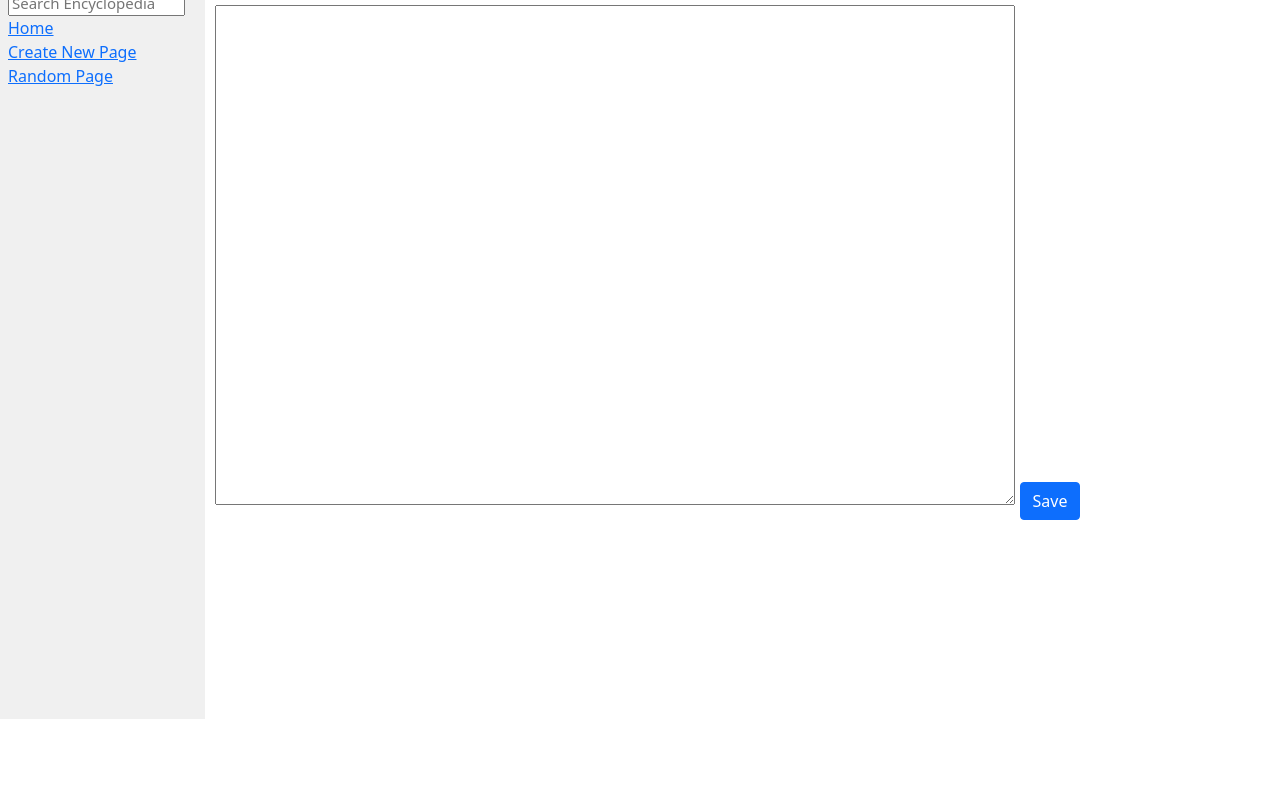
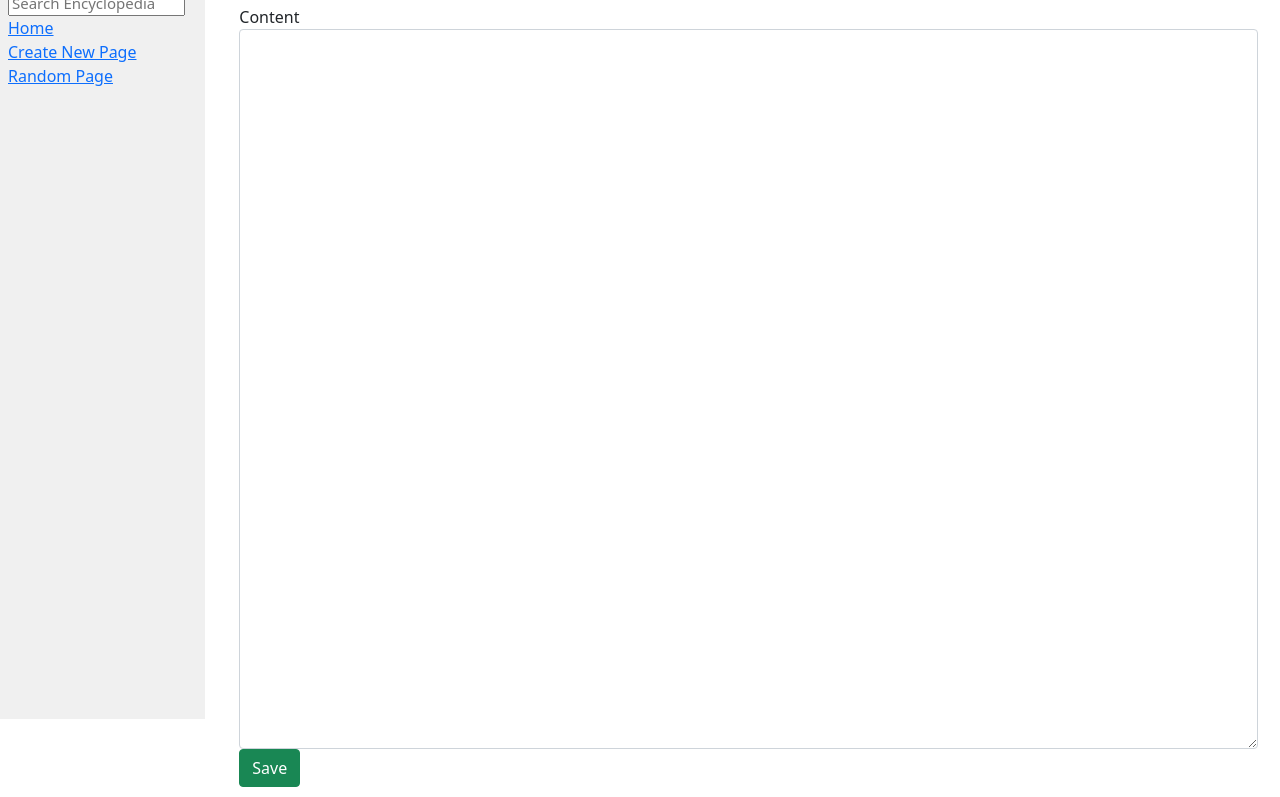
Before and after one commit to ahr9n/cs50w-wiki, a Django app: page /edit/1 in a window 1280 px wide. Shown: the part 81-878 px from the top of the page. Before the commit the page ends 800 px from the top, so only its background shows below. Run offline with Django 4.2, Linux system fonts and the light colour scheme.

Commit message:
Fix silly bugs and reshape edit.html

```diff
--- a/encyclopedia/templates/encyclopedia/edit.html
+++ b/encyclopedia/templates/encyclopedia/edit.html
@@ -1,15 +1,29 @@
 {% extends "encyclopedia/layout.html" %}
+
 {% block title %}
-    Edit {{title}}
-{%endblock %}
+    Edit {{ title }}
+{% endblock %}
 
 {% block body %}
-    <h1>Edit Page: {{title}}</h1>
+    <h1>Edit Page: {{ title }}</h1>
 
-    <form action="{% url 'create' %}" method="post">
-        {% csrf_token %}
-        <input type="hidden" name="title" value="{{title}}" />
-        <textarea style="width:800px; height:500px;" name="content">{{content}}</textarea>
-        <input type="submit" value="Save" class="btn btn-primary"/>
-    </form>
+    <div class="container">
+        {% if message %}
+            <div class="alert alert-danger" role="alert">{{ message }}</div>
+        {% endif %}
+
+        <form method="GET">
+            {% csrf_token %}
+            <div class="form">
+                <div>
+                    <label for="content">Content</label>
+                    <textarea class="form-control" id="content" name="content"
+                              placeholder="Write page content in markdown">
+                        {% if content %}{{ content }}{% endif %}</textarea>
+                </div>
+                <input type="submit" value="Save" class="btn btn-success"/>
+            </div>
+        </form>
+    </div>
+
 {% endblock %}
--- a/encyclopedia/views.py
+++ b/encyclopedia/views.py
@@ -39,16 +39,17 @@ def create(request):
 
 
 def edit(request, title):
-    content = util.get_entry(title)
+    content = util.get_entry(title.strip())
     if content is None:
-        return render(request, "encyclopedia/edit.html", {"error": "Page not found!"})
-    if request.method == "POST":
-        content = request.POST.get("content").strip()
+        return render(request, "encyclopedia/edit.html", {'error': "Page Not Found"})
+    if request.method == "GET":
+        content = request.GET.get("content").strip()
         if content == "":
-            return render(request, "encyclopedia/edit.html", {"error": "Content is required!"})
+            return render(request, "encyclopedia/edit.html", {"message": "Can't save with empty field.", "title": title, "content": content})
         util.save_entry(title, content)
         return redirect("entry", title=title)
-    return render(request, "encyclopedia/edit.html", {"title": title, "content": content})
+    util.save_entry(title, content)
+    return render(request, "encyclopedia/edit.html", {'content': content, 'title': title})
 
 
 def random(request):
```
